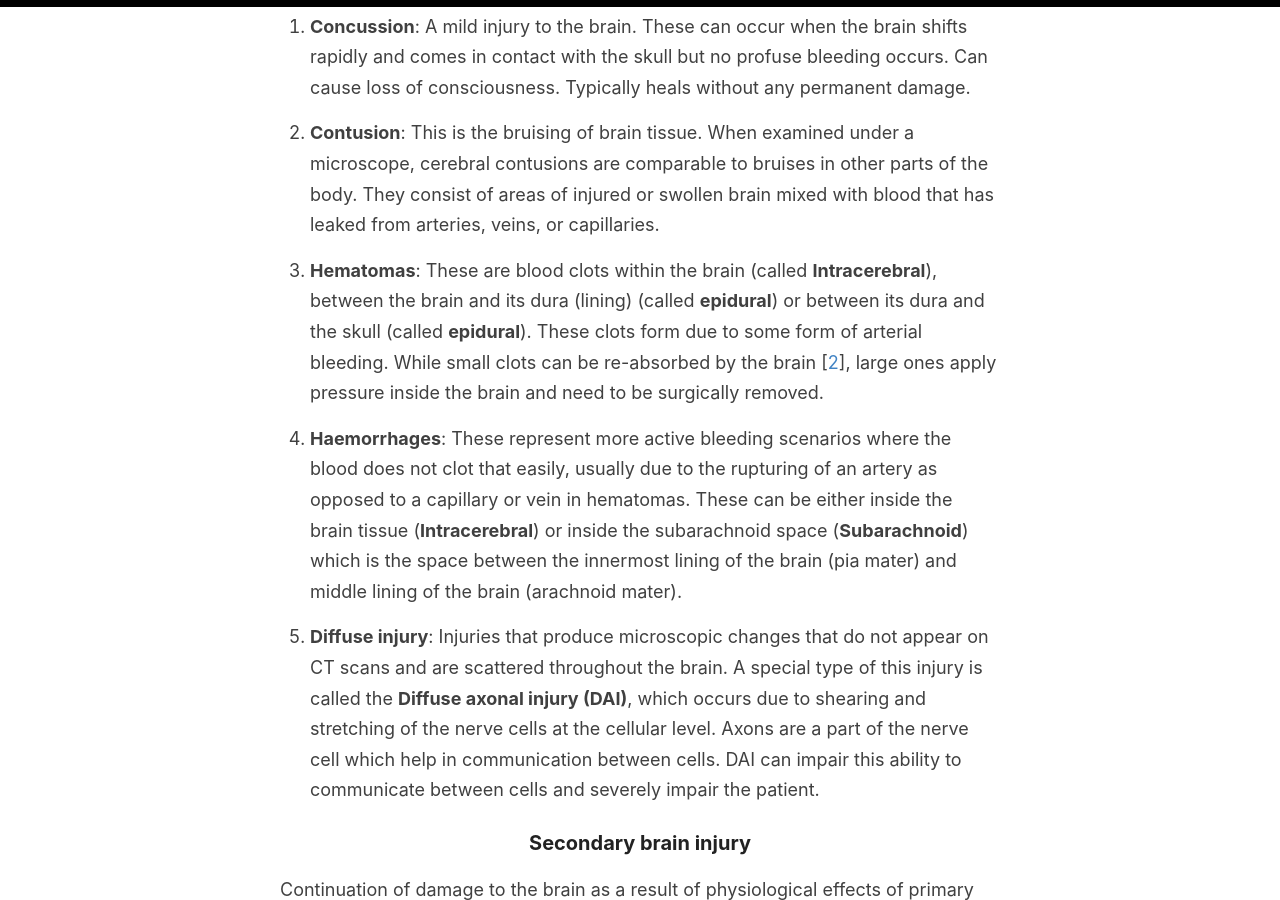
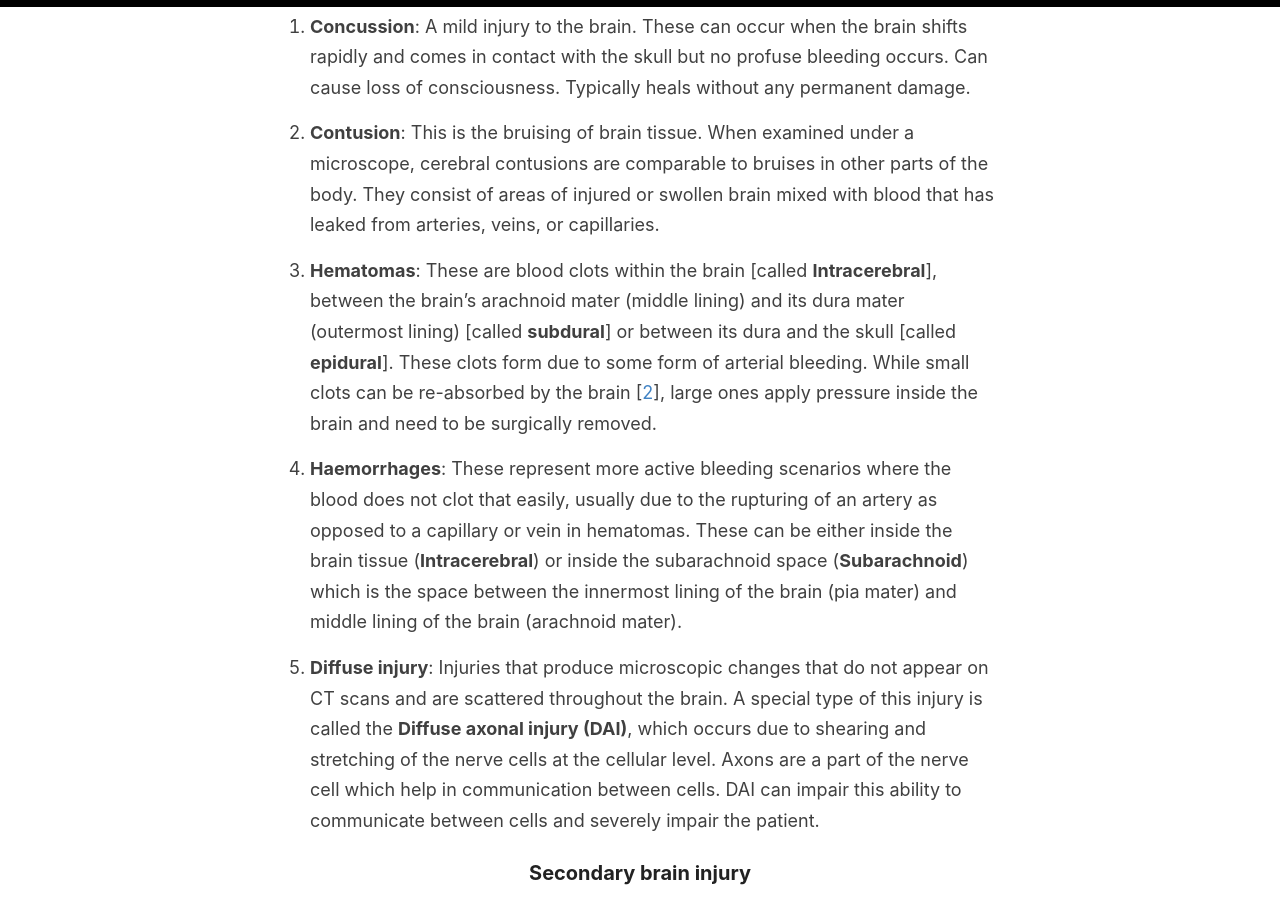
Before and after one commit to CodeSeeker99/codeseeker99.github.io, a Jekyll site: the page built from _posts/2021-02-06-Traumatic-Brain-Injury.md, in a window 1280 px wide and 900 px high, scrolled down 1171 px. Built offline with Jekyll 4.4.1, drawn with Linux system fonts in a browser that asks for light colours; our own code applies the rules of GitHub Pages for plain Markdown files.

Commit message:
Update 2021-02-06-Traumatic-Brain-Injury.md

```diff
--- a/_posts/2021-02-06-Traumatic-Brain-Injury.md
+++ b/_posts/2021-02-06-Traumatic-Brain-Injury.md
@@ -23,7 +23,7 @@ When the head is injured, the immediate effect felt due to the mechanism of inju
 
   2. **Contusion**: This is the bruising of brain tissue. When examined under a microscope, cerebral contusions are comparable to bruises in other parts of the body. They consist of areas of injured or swollen brain mixed with blood that has leaked from arteries, veins, or capillaries.
 
-  3. **Hematomas**: These are blood clots within the brain (called **Intracerebral**), between the brain and its dura (lining) (called **epidural**) or between its dura and the skull (called **epidural**). These clots form due to some form of arterial bleeding. While small clots can be re-absorbed by the brain [[2](https://mayfieldclinic.com/pe-tbi.htm)], large ones apply pressure inside the brain and need to be surgically removed.
+  3. **Hematomas**: These are blood clots within the brain \[called **Intracerebral**\], between the brain's arachnoid mater (middle lining) and its dura mater (outermost lining) \[called **subdural**\] or between its dura and the skull \[called **epidural**\]. These clots form due to some form of arterial bleeding. While small clots can be re-absorbed by the brain [[2](https://mayfieldclinic.com/pe-tbi.htm)], large ones apply pressure inside the brain and need to be surgically removed.
 
   4. **Haemorrhages**: These represent more active bleeding scenarios where the blood does not clot that easily, usually due to the rupturing of an artery as opposed to a capillary or vein in hematomas. These can be either inside the brain tissue (**Intracerebral**) or inside the subarachnoid space (**Subarachnoid**) which is the space between the innermost lining of the brain (pia mater) and middle lining of the brain (arachnoid mater).
 
```
